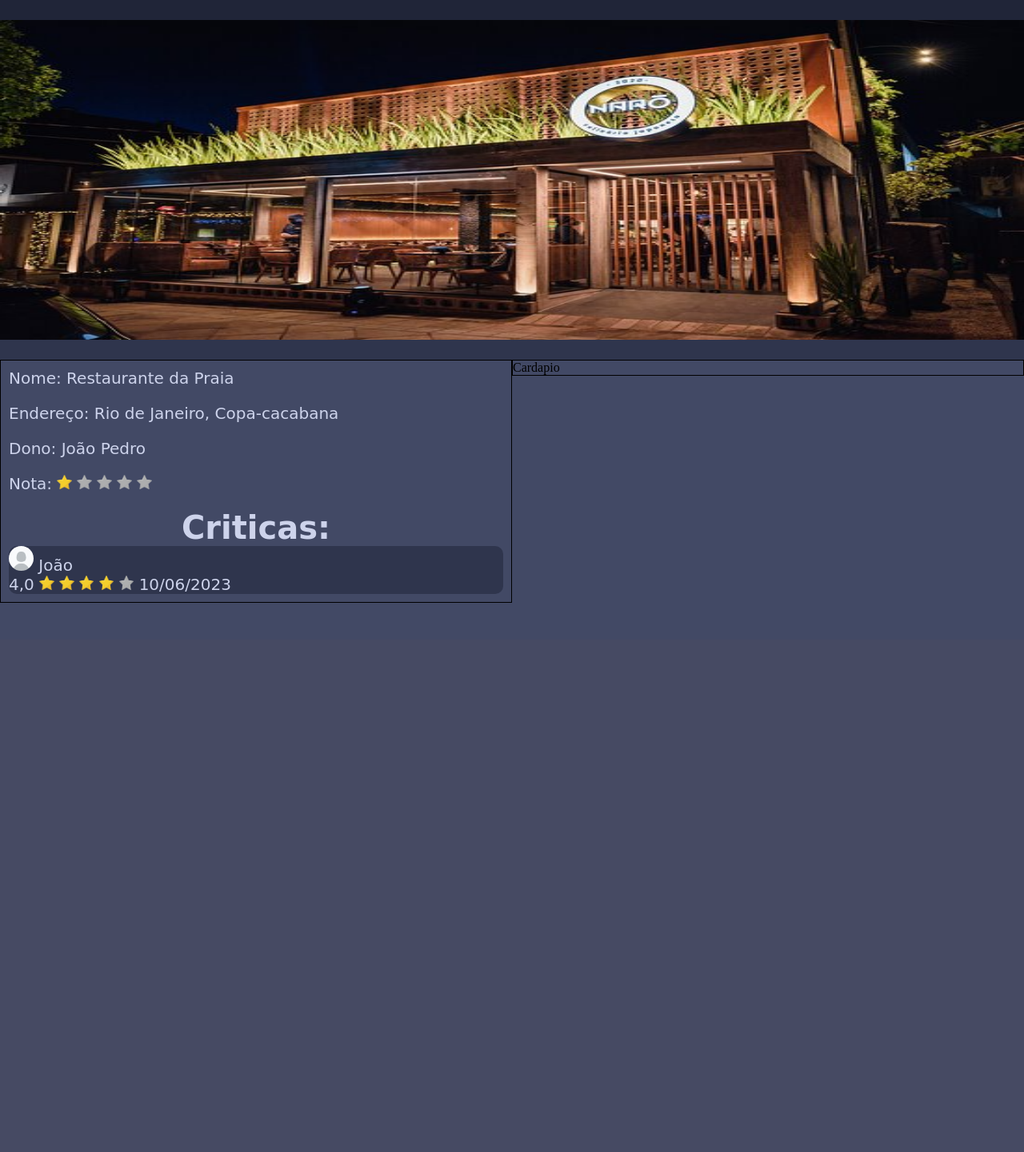
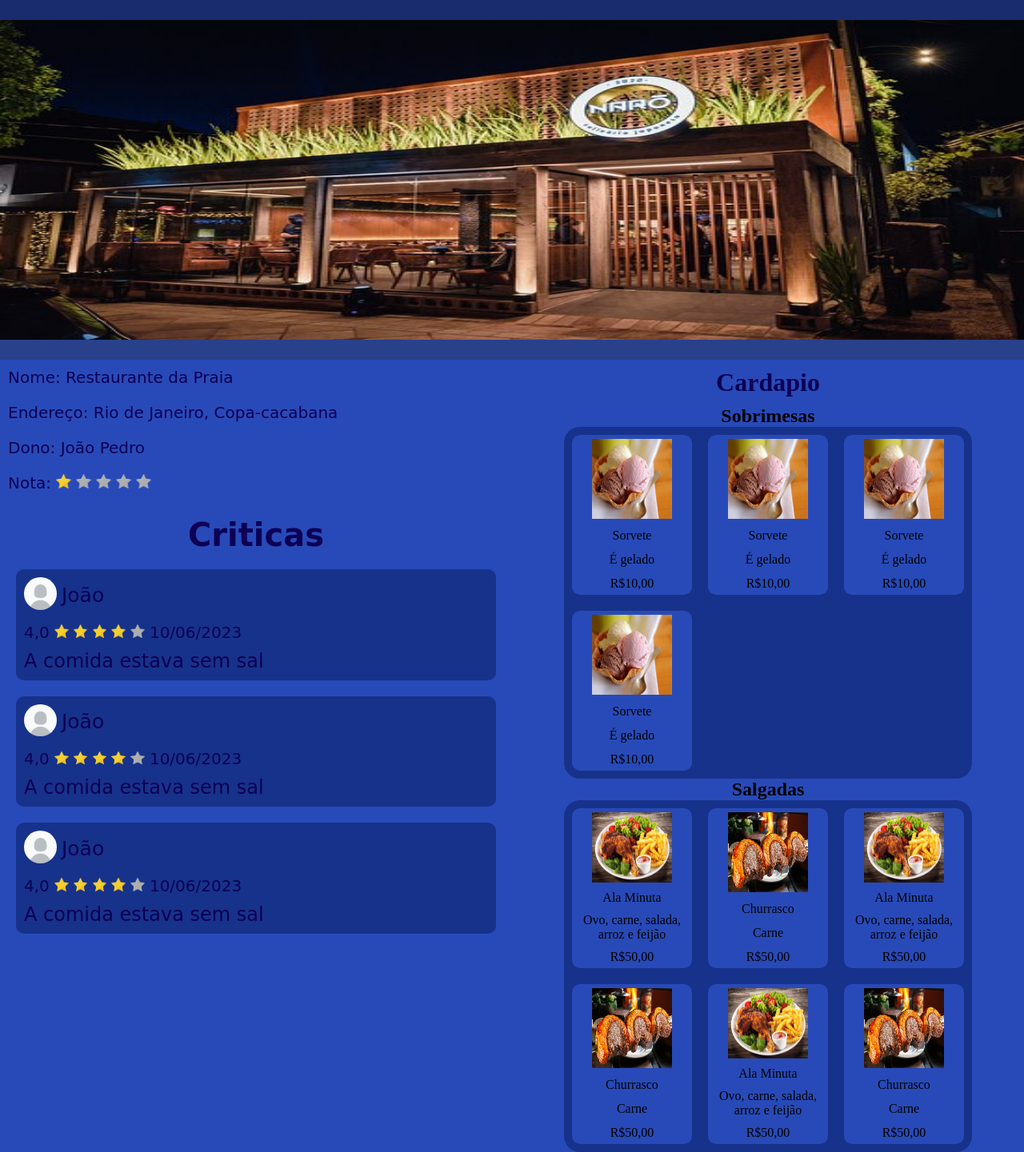
Before and after one commit to Jpmasr3r/Sistema-de-critica-restaurante, a PHP site: page / in a window 1280 px wide. Shown: the whole page at 80% size. Before the commit the page ends 754 px from the top, so only its background shows below. Run offline with PHP 8.4, Linux system fonts and the light colour scheme.

Commit message:
etapa 1 (formatar os textos e o input critica)

```diff
--- a/perfil restaurante/index.html
+++ b/perfil restaurante/index.html
@@ -32,7 +32,7 @@
             </div>
 
             <div id="areaCriticas">
-                <h1>Criticas:</h1>
+                <h1>Criticas</h1>
 
                 <div class="critica">
                     <div class="usu">
@@ -51,6 +51,56 @@
 
                     </div>
 
+                    <div class="texto">
+                        <span>A comida estava sem sal</span>
+                    </div>
+
+                </div>
+
+                <div class="critica">
+                    <div class="usu">
+                        <img src="./img/perfil.png" alt="" class="perfilUsu">
+                        <span>João</span>
+                    </div>
+
+                    <div class="informacoes">
+                        <span>4,0</span>
+                        <img src="./img/estrelaAtiva.png" alt="" class="estrela">
+                        <img src="./img/estrelaAtiva.png" alt="" class="estrela">
+                        <img src="./img/estrelaAtiva.png" alt="" class="estrela">
+                        <img src="./img/estrelaAtiva.png" alt="" class="estrela">
+                        <img src="./img/estrelaInativa.png" alt="" class="estrela">
+                        <span>10/06/2023</span>
+
+                    </div>
+
+                    <div class="texto">
+                        <span>A comida estava sem sal</span>
+                    </div>
+
+                </div>
+
+                <div class="critica">
+                    <div class="usu">
+                        <img src="./img/perfil.png" alt="" class="perfilUsu">
+                        <span>João</span>
+                    </div>
+
+                    <div class="informacoes">
+                        <span>4,0</span>
+                        <img src="./img/estrelaAtiva.png" alt="" class="estrela">
+                        <img src="./img/estrelaAtiva.png" alt="" class="estrela">
+                        <img src="./img/estrelaAtiva.png" alt="" class="estrela">
+                        <img src="./img/estrelaAtiva.png" alt="" class="estrela">
+                        <img src="./img/estrelaInativa.png" alt="" class="estrela">
+                        <span>10/06/2023</span>
+
+                    </div>
+
+                    <div class="texto">
+                        <span>A comida estava sem sal</span>
+                    </div>
+
                 </div>
 
 
@@ -61,7 +111,105 @@
         </div>
 
         <div id="cardapio">
-            <span>Cardapio</span>
+            <h1>Cardapio</h1>
+
+            <div class="categoria">
+                <h2>Sobrimesas</h2>
+
+                <div>
+                    <div class="comida">
+                        <img src="./img/comidas/comida3.png" alt="" class="imagemComida">
+                        <span class="nomeComida">Sorvete</span>
+                        <span class="descricaoComida">É gelado</span>
+                        <span class="valorComida">R$10,00</span>
+                    </div>
+
+                    <div class="comida">
+                        <img src="./img/comidas/comida3.png" alt="" class="imagemComida">
+                        <span class="nomeComida">Sorvete</span>
+                        <span class="descricaoComida">É gelado</span>
+                        <span class="valorComida">R$10,00</span>
+                    </div>
+
+                    <div class="comida">
+                        <img src="./img/comidas/comida3.png" alt="" class="imagemComida">
+                        <span class="nomeComida">Sorvete</span>
+                        <span class="descricaoComida">É gelado</span>
+                        <span class="valorComida">R$10,00</span>
+                    </div>
+
+                    <div class="comida">
+                        <img src="./img/comidas/comida3.png" alt="" class="imagemComida">
+                        <span class="nomeComida">Sorvete</span>
+                        <span class="descricaoComida">É gelado</span>
+                        <span class="valorComida">R$10,00</span>
+                    </div>
+
+                </div>
+
+            </div>
+
+
+            <div class="categoria">
+                <h2>Salgadas</h2>
+
+                <div>
+                    <div class="comida">
+                        <img src="./img/comidas/comida1.png" alt="" class="imagemComida">
+                        <span class="nomeComida">Ala Minuta</span>
+                        <span class="descricaoComida">Ovo, carne, salada, arroz e feijão</span>
+                        <span class="valorComida">R$50,00</span>
+                    </div>
+
+                    <div class="comida">
+                        <img src="./img/comidas/comida2.png" alt="" class="imagemComida">
+                        <span class="nomeComida">Churrasco</span>
+                        <span class="descricaoComida">Carne</span>
+                        <span class="valorComida">R$50,00</span>
+                    </div>
+
+                    <div class="comida">
+                        <img src="./img/comidas/comida1.png" alt="" class="imagemComida">
+                        <span class="nomeComida">Ala Minuta</span>
+                        <span class="descricaoComida">Ovo, carne, salada, arroz e feijão</span>
+                        <span class="valorComida">R$50,00</span>
+                    </div>
+
+                    <div class="comida">
+                        <img src="./img/comidas/comida2.png" alt="" class="imagemComida">
+                        <span class="nomeComida">Churrasco</span>
+                        <span class="descricaoComida">Carne</span>
+                        <span class="valorComida">R$50,00</span>
+                    </div>
+
+                    <div class="comida">
+                        <img src="./img/comidas/comida1.png" alt="" class="imagemComida">
+                        <span class="nomeComida">Ala Minuta</span>
+                        <span class="descricaoComida">Ovo, carne, salada, arroz e feijão</span>
+                        <span class="valorComida">R$50,00</span>
+                    </div>
+
+                    <div class="comida">
+                        <img src="./img/comidas/comida2.png" alt="" class="imagemComida">
+                        <span class="nomeComida">Churrasco</span>
+                        <span class="descricaoComida">Carne</span>
+                        <span class="valorComida">R$50,00</span>
+                    </div>
+
+
+                    </div>
+
+                </div>
+
+
+
+
+
+
+                </div>
+
+            </div>
+
         </div>
     </div>
     <!--
--- a/perfil restaurante/style.css
+++ b/perfil restaurante/style.css
@@ -6,7 +6,7 @@
 body {
     height: 100vh;
 
-    background-color: #424965;
+    background-color: #284ab8;
 
     display: flex;
     justify-content:flex-start;
@@ -19,7 +19,7 @@ body > img {
     width: 100%;
     height: 50%;
 
-    border-top: solid 25px #202538;
+    border-top: solid 25px #192c6d;
 
 }
 
@@ -28,9 +28,9 @@ body > img {
     width: 100%;
     height: 75%;
 
-    background-color: #424965;
+    background-color: #284ab8;
 
-    border-top: solid 25px #2f354d;
+    border-top: solid 25px #29408b;
 
     display: flex;
     justify-content: flex-start;
@@ -48,9 +48,7 @@ body > img {
     align-items: flex-start;
     flex-direction: column;
 
-    border: solid 1px #000;
-
-    color: #cdd3eb;
+    color: #0d0055;
     font-family: Apple Chancery, cursive;
     font-size: 125%;
 }
@@ -68,13 +66,6 @@ body > img {
     width: 3%;
 }
 
-#cardapio {
-    width: 50%;
-    height: auto;
-
-    border: solid 1px #000;
-}
-
 #areaCriticas {
     display: flex;
     justify-content: flex-start;
@@ -83,15 +74,106 @@ body > img {
 
 }
 
+#areaCriticas > h1 {
+    margin: 10px;
+}
+
 .perfilUsu {
-    width: 5%;
+    width: 7%;
 
     border-radius: 50%;
 }
 
 .critica {
-    background-color: #2f354d;
+    margin: 10px;
+    background-color: #17328b;
     border-radius: 10px;
+}
+
+.usu > span {
+    position: relative;
+    top: -10px;
+    font-size: 125%;
+}
+
+.usu,.informacoes {
+    margin: 10px;
+
+}
+
+.texto {
+    margin: 10px;
+    font-size: 120%;
+}
+
+#cardapio {
+    width: 50%;
+    height: auto;
+
+    display: flex;
+    justify-content: flex-start;
+    align-items: center;
+    flex-direction: column;
+
+    background-color: #284ab8;
+
+}
+
+#cardapio > h1 {
+    margin: 10px;
+    color: #0d0055;
+}
+
+.categoria > div {
+    width: auto;
+    height: auto;
+
+    max-width: calc(calc(150px + 20px) * 3);
+
+    background-color: #17328b;
+
+    border-radius: 20px;
+
+    display: flex;
+    justify-content: left;
+    align-items: flex-start;
+    flex-wrap: wrap;
+
+
+}
+
+.categoria > h2 {
+    text-align: center;
+
+}
+
+.comida {
+    width: 150px;
+    height: 200px;
+
+    margin: 10px;
+
+    display: flex;
+    justify-content: space-between;
+    align-items: center;
+    flex-direction: column;
+
+    background-color: #284ab8;
+
+    border-radius: 10px;
+
+    text-align: center;
+
+}
+
+.comida > * {
+    margin: 5px;
+}
+
+.imagemComida {
+    width: 100px;
+    height: 100px;
+
 }
 
 
```
Also changed, not shown: perfil restaurante/img/comidas/comida3.png (added).
